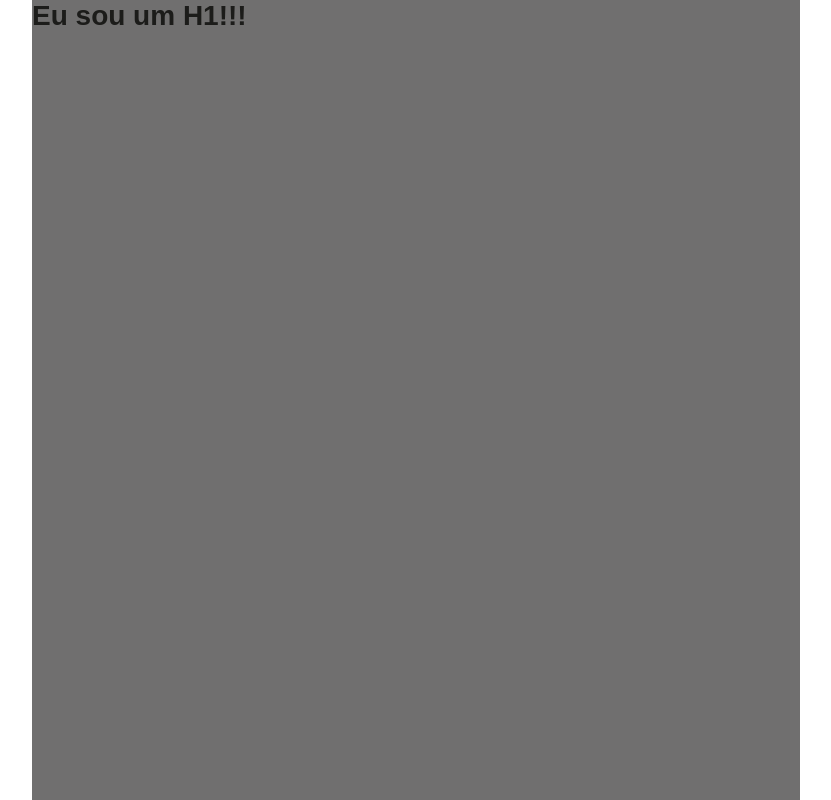
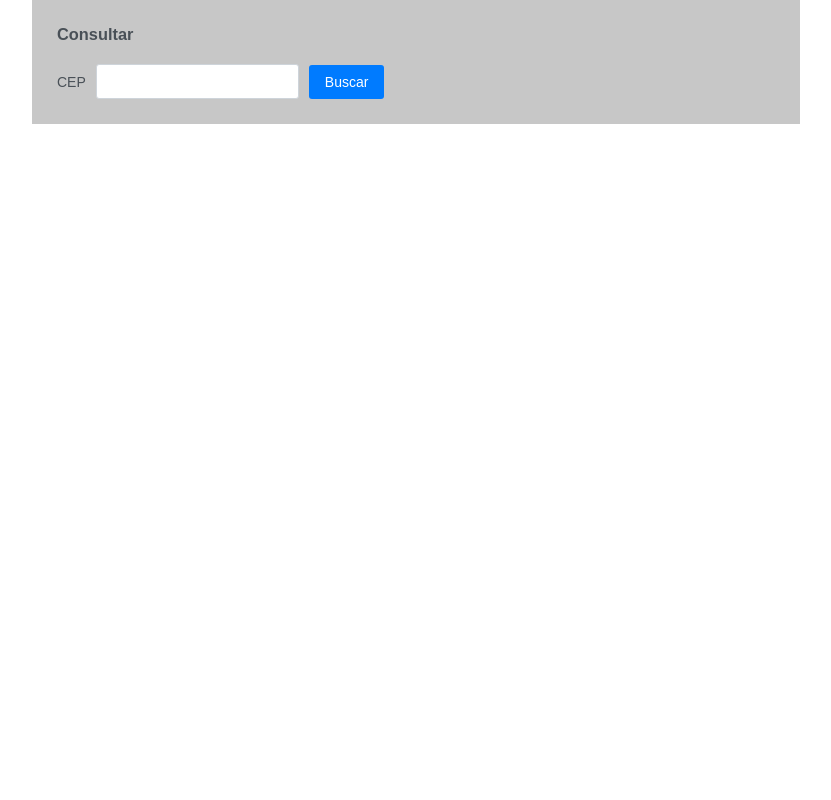
Before and after one commit to rafaelbertelli/zipcode, a React app: page / in a window 1280 px wide. Shown: the whole page, without its empty margins (224-1055 px from the left). Built offline with nearby package versions, Linux system fonts and the light colour scheme.

Commit message:
Create header

```diff
--- a/src/components/header/index.js
+++ b/src/components/header/index.js
@@ -1,5 +1,18 @@
 import React from 'react';
 
-const Header = () => <h1>Eu sou um header</h1>;
+import './styles.less';
+
+const Header = () => (
+  <div className="Header">
+    <h3 className="title">Consultar</h3>
+    <form>
+      <label className="label">CEP</label>
+      <input className="input" name="zipcode" type="number" />
+      <button className="button" type="submit">
+        Buscar
+      </button>
+    </form>
+  </div>
+);
 
 export default Header;
--- /dev/null
+++ b/src/components/header/styles.less
@@ -0,0 +1,65 @@
+.Header {
+  background-color: #c7c7c7;
+  padding: 25px;
+  color: #495057;
+  margin-bottom: 15px;
+
+  .title {
+    margin-bottom: 20px;
+  }
+
+  .input {
+    height: 35px;
+    margin: 0 10px;
+    padding: 5px 10px;
+    font-size: inherit;
+    font-family: inherit;
+    line-height: inherit;
+    border: 1px solid #ced4da;
+    border-radius: 3px;
+    transition: border-color 0.15s ease-in-out, box-shadow 0.15s ease-in-out;
+
+    &:focus {
+      outline: 0;
+      border-color: #80bdff;
+      box-shadow: 0 0 0 0.2rem rgba(0, 123, 255, 0.25);
+    }
+  }
+
+  input[type='number']::-webkit-inner-spin-button,
+  input[type='number']::-webkit-outer-spin-button {
+    -webkit-appearance: none;
+    margin: 0;
+  }
+
+  .button {
+    color: #fff;
+    font-size: inherit;
+    font-family: inherit;
+    line-height: inherit;
+    background-color: #007bff;
+    border-color: #007bff;
+    border: 1px solid transparent;
+    padding: 8px 15px;
+    border-radius: 3px;
+    transition: color 0.15s ease-in-out, background-color 0.15s ease-in-out,
+      border-color 0.15s ease-in-out, box-shadow 0.15s ease-in-out;
+
+    &:active {
+      color: #fff;
+      background-color: #0062cc;
+      border-color: #005cbf;
+    }
+
+    &:focus {
+      box-shadow: 0 0 0 0.2rem rgba(38, 143, 255, 0.5);
+      outline: 0;
+    }
+
+    &:hover {
+      color: #fff;
+      background-color: #0069d9;
+      border-color: #0062cc;
+    }
+  }
+}
--- a/src/containers/home/index.js
+++ b/src/containers/home/index.js
@@ -1,8 +1,9 @@
 import React, { Component } from 'react';
+import Header from '@components/header';
 
 class Home extends Component {
   render() {
-    return <h1>Eu sou um H1!!!</h1>;
+    return <Header />;
   }
 }
 
--- a/src/index.js
+++ b/src/index.js
@@ -5,7 +5,7 @@ import { BrowserRouter as Router, Route, Switch } from 'react-router-dom';
 
 import Home from '@containers/home';
 
-import './style/main.less';
+import './styles/main.less';
 
 class App extends React.Component {
   render() {
--- a/src/style/main.less
+++ b/src/styles/main.less
@@ -1,5 +1,3 @@
-@import 'variables.less';
-
 * {
   margin: 0;
   padding: 0;
@@ -21,8 +19,7 @@ body {
 }
 
 .App {
-  background-color: @color-default;
-  color: @color-darker;
+  color: #575756;
   max-width: 768px;
   margin: 0 auto;
 }
```
Also changed, not shown: src/styles/colors.less (renamed from src/style/variables.less), 1 other file.
